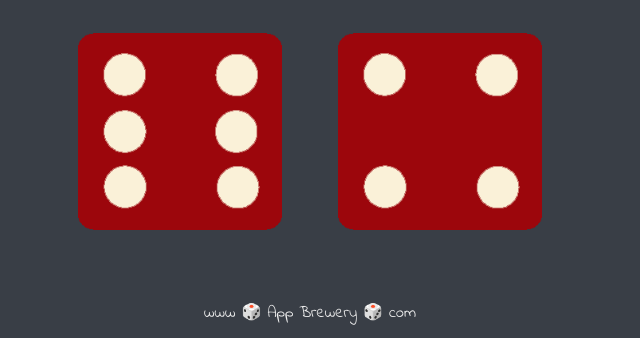
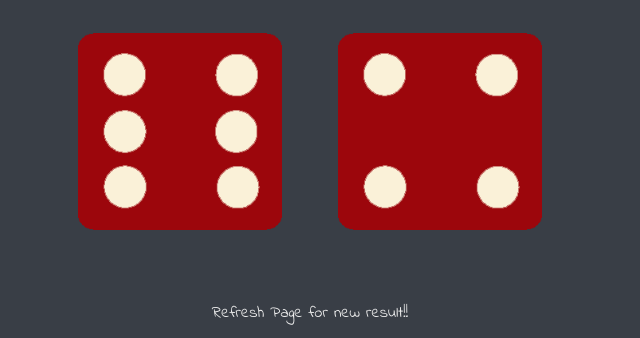
Before and after one commit to Saikat8364/dicegame, a plain HTML site: page index.html in a window 1280 px wide. Shown: the part 462-800 px from the top of the page, without its empty margins (330-970 px from the left). Drawn offline with Linux system fonts and the light colour scheme.

Commit message:
Update index.html

```diff
--- a/index.html
+++ b/index.html
@@ -29,6 +29,6 @@
   </body>
 
   <footer>
-    www 🎲 App Brewery 🎲 com
+    Refresh Page for new result!!
   </footer>
 </html>
```
